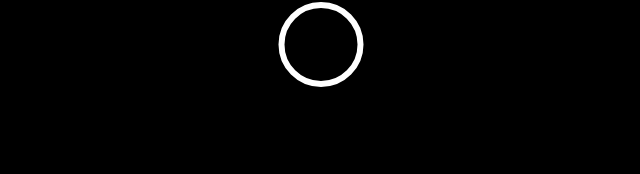
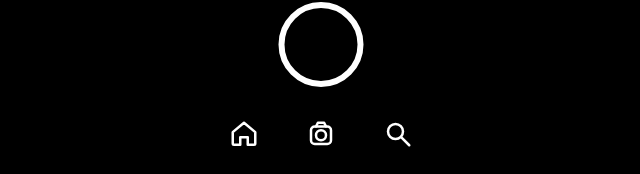
Before and after one commit to Pentakill21/SnapIt, a plain HTML site: page index.html in a window 1280 px wide. Shown: the part 623-797 px from the top of the page, without its empty margins (319-959 px from the left). Drawn offline with Linux system fonts and the light colour scheme.

Commit message:
Add styles for bottom navigation SVG icons

```diff
--- a/style.css
+++ b/style.css
@@ -388,3 +388,20 @@ main{
     border:none;
 
 }
+.bottomNav svg{
+
+    width:30px;
+
+    height:30px;
+
+    fill:none;
+
+    stroke:white;
+
+    stroke-width:2;
+
+    stroke-linecap:round;
+
+    stroke-linejoin:round;
+
+}
```
